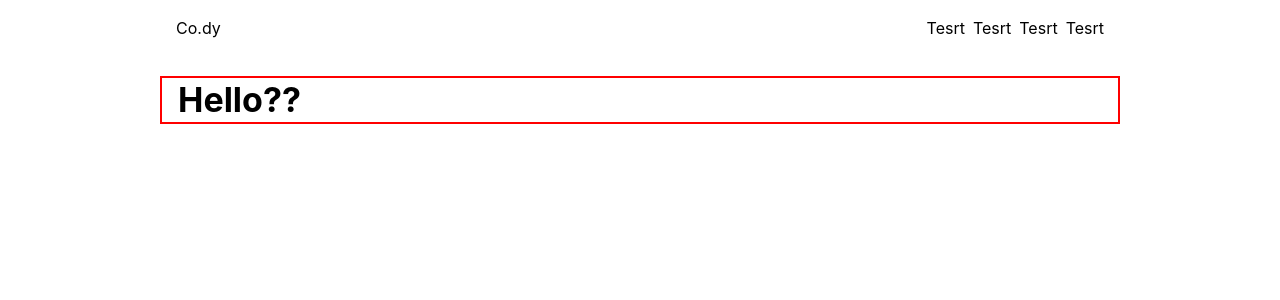
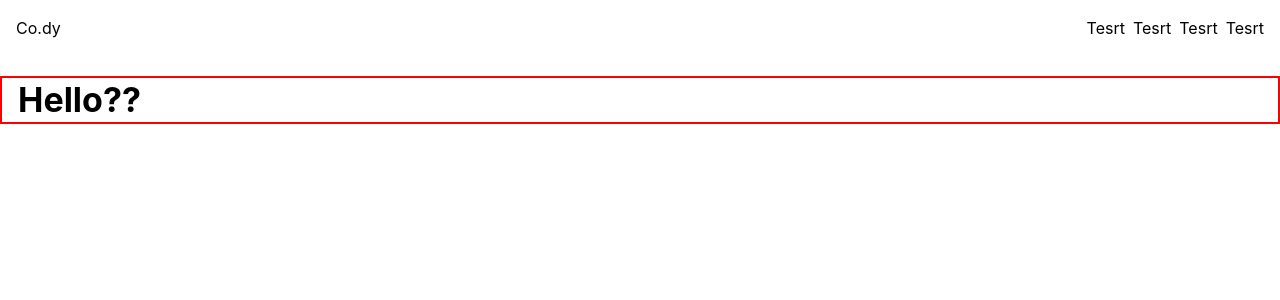
Before and after one commit to CydoEntis/co.dy, a React (Vite) app: page / in a window 1280 px wide. Shown: the top 300 px of the page. Built offline with nearby package versions, Linux system fonts and the light colour scheme.

Commit message:
Adjusted container width to xl

```diff
--- a/src/App.tsx
+++ b/src/App.tsx
@@ -22,7 +22,7 @@ function App() {
       padding="md"
     >
       <AppShell.Header withBorder={false}>
-        <Container >
+        <Container size="xl">
           <Group h="100%">
             <Burger
               opened={opened}
@@ -49,7 +49,7 @@ function App() {
       </AppShell.Navbar>
 
       <AppShell.Main px={0}>
-        <Container style={{ border: "2px solid red" }}>
+        <Container size="xl" style={{ border: "2px solid red" }}>
           <Title>Hello??</Title>
         </Container>
       </AppShell.Main>
```
